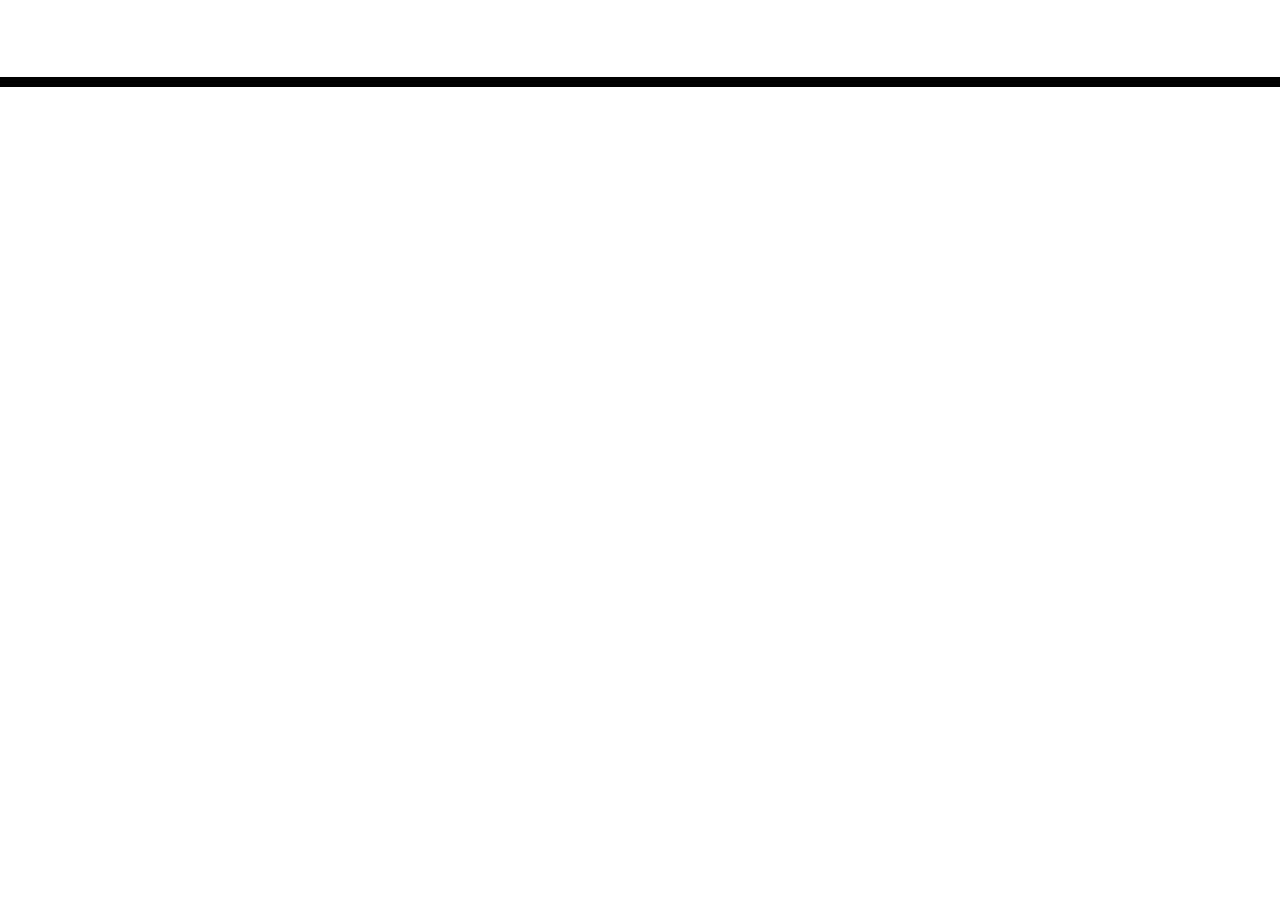
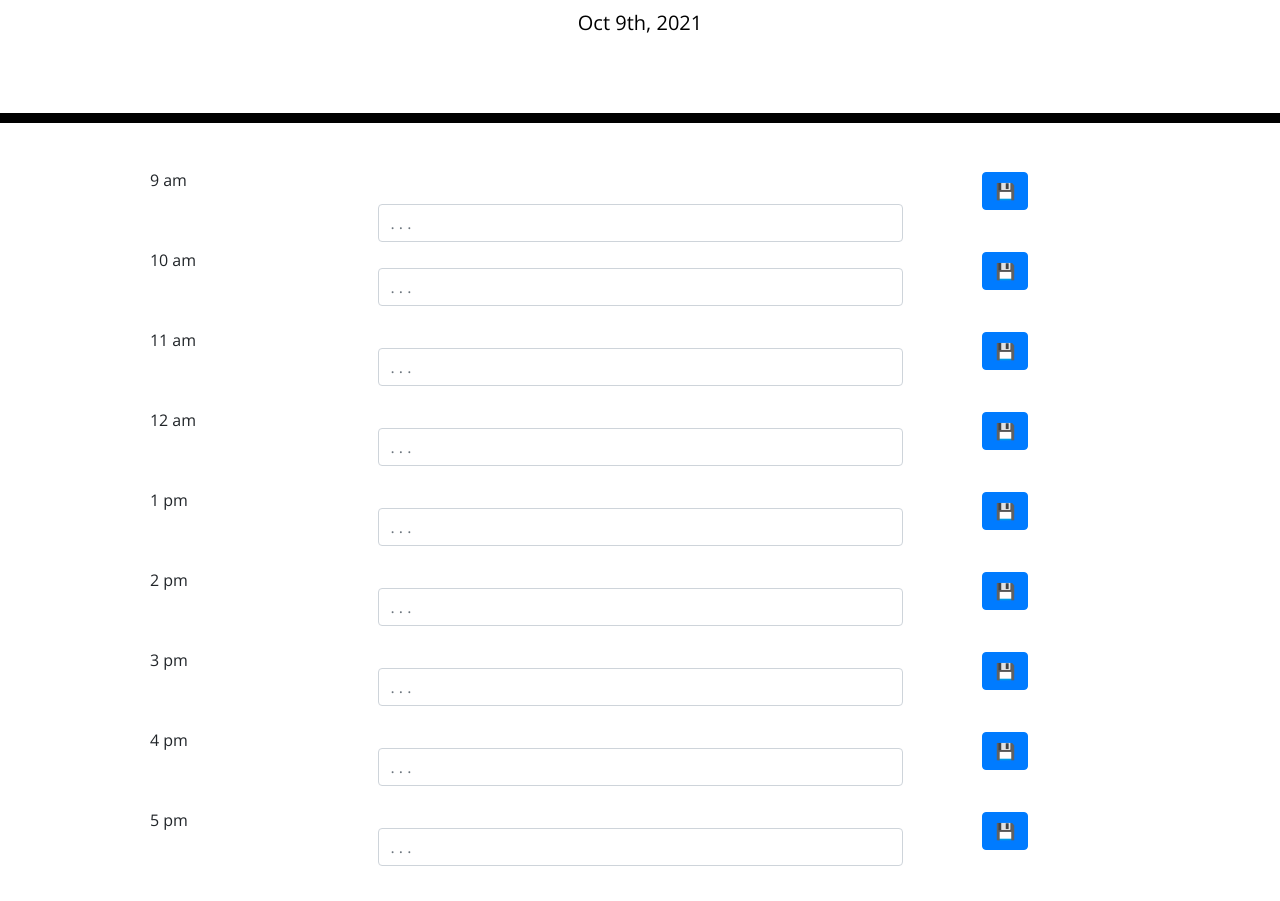
Before and after one commit to ChristianAnti/SimpleCalander, a plain HTML site: page Develop/index.html in a window 1280 px wide. Shown: the part 181-1082 px from the top of the page. Before the commit the page ends 800 px from the top, so only its background shows below. Drawn offline with nearby package versions, Linux system fonts and the light colour scheme; files that its build step writes are made by us from their sources.

Commit message:
added time on header, rows with times, input fields, save buttions, and save to local functionality

````diff
--- a/Develop/assets/javascript/script.js
+++ b/Develop/assets/javascript/script.js
@@ -4,14 +4,45 @@
 // GIVEN I am using a daily planner to create a schedule
 // WHEN I open the planner
 // THEN the current day is displayed at the top of the calendar
-// WHEN I scroll down
-// THEN I am presented with timeblocks for standard business hours
+
+var today = moment();
+$("#currentDay").text(today.format("MMM Do, YYYY"));
+
 // WHEN I view the timeblocks for that day
 // THEN each timeblock is color coded to indicate whether it is in the past, present, or future
-// WHEN I click into a timeblock
-// THEN I can enter an event
+
+
+
 // WHEN I click the save button for that timeblock
 // THEN the text for that event is saved in local storage
+
+var toDoInput = document.querySelector("#toDoInput");
+var saveButton = document.querySelector("#saveButton");
+
+renderLastRegistered();
+
+function renderLastRegistered() {
+
+    if(localStorage.getItem("toDoInput") !== null){
+      var toDoInput = localStorage.getItem("toDoInput");
+
+      console.log(toDoInput);
+      toDoInput.innerHTML = toDoInput;
+    }}
+
+
 // WHEN I refresh the page
 // THEN the saved events persist
+
+saveButton.addEventListener("click", function(event) {
+    event.preventDefault();
+
+    var toDoInput = document.querySelector("#toDoInput").value;
+
+      localStorage.setItem("toDoInput", toDoInput);
+      // * It's done when the information under Last Registered User is updated to reflect the data stored using `localStorage`.
+      renderLastRegistered();
+    }
+  );
+
 // ```
--- a/Develop/index.html
+++ b/Develop/index.html
@@ -18,7 +18,7 @@
       href="https://fonts.googleapis.com/css?family=Open+Sans&display=swap"
       rel="stylesheet"
     />
-    <link rel="stylesheet" href="style.css" />
+    <link rel="stylesheet" href="assets/css/style.css" />
     <title>Work Day Scheduler</title>
   </head>
 
@@ -30,11 +30,115 @@
     </header>
     <div class="container">
       <!-- Timeblocks go here -->
+      <!-- // WHEN I scroll down
+      // THEN I am presented with timeblocks for standard business hours -->
+      <div class="container">
+        <div class="row">
+          <div class="col">
+            9 am
+          </div>
+          <div class="col-6">
+            <!-- // WHEN I click into a timeblock
+            // THEN I can enter an event -->
+            <input type="string" class="form-control" id="toDoInput" placeholder=". . .">
+          </div>
+          <div class="col">
+            <button type="button" class="btn btn-primary" id="saveButton">💾</button>
+          </div>
+        </div>
+        <div class="row">
+          <div class="col">
+            10 am
+          </div>
+          <div class="col-6">
+            <input type="string" class="form-control" id="toDoInput" placeholder=". . .">
+          </div>
+          <div class="col">
+            <button type="button" class="btn btn-primary" id="saveButton">💾</button>
+          </div>
+        </div>
+        <div class="row">
+          <div class="col">
+            11 am
+          </div>
+          <div class="col-6">
+            <input type="string" class="form-control" id="toDoInput" placeholder=". . .">
+          </div>
+          <div class="col">
+            <button type="button" class="btn btn-primary" id="saveButton">💾</button>
+          </div>
+        </div>
+        <div class="row">
+          <div class="col">
+            12 am
+          </div>
+          <div class="col-6">
+            <input type="string" class="form-control" id="toDoInput" placeholder=". . .">
+          </div>
+          <div class="col">
+            <button type="button" class="btn btn-primary" id="saveButton">💾</button>
+          </div>
+        </div>
+        <div class="row">
+          <div class="col">
+            1 pm
+          </div>
+          <div class="col-6">
+            <input type="string" class="form-control" id="toDoInput" placeholder=". . .">
+          </div>
+          <div class="col">
+            <button type="button" class="btn btn-primary" id="saveButton">💾</button>
+          </div>
+        </div>
+        <div class="row">
+          <div class="col">
+            2 pm
+          </div>
+          <div class="col-6">
+            <input type="string" class="form-control" id="toDoInput" placeholder=". . .">
+          </div>
+          <div class="col">
+            <button type="button" class="btn btn-primary" id="saveButton">💾</button>
+          </div>
+        </div>
+        <div class="row">
+          <div class="col">
+            3 pm
+          </div>
+          <div class="col-6">
+            <input type="string" class="form-control" id="toDoInput" placeholder=". . .">
+          </div>
+          <div class="col">
+            <button type="button" class="btn btn-primary" id="saveButton">💾</button>
+          </div>
+        </div>
+        <div class="row">
+          <div class="col">
+            4 pm
+          </div>
+          <div class="col-6">
+            <input type="string" class="form-control" id="toDoInput" placeholder=". . .">
+          </div>
+          <div class="col">
+            <button type="button" class="btn btn-primary" id="saveButton">💾</button>
+          </div>
+        </div>
+        <div class="row">
+          <div class="col">
+            5 pm
+          </div>
+          <div class="col-6">
+            <input type="string" class="form-control" id="toDoInput" placeholder=". . .">
+          </div>
+          <div class="col">
+            <button type="button" class="btn btn-primary" id="saveButton">💾</button>
+          </div>
+        </div>
     </div>
 
     <script src="https://cdnjs.cloudflare.com/ajax/libs/jquery/3.2.1/jquery.min.js"></script>
     <script src="https://cdnjs.cloudflare.com/ajax/libs/moment.js/2.24.0/moment.min.js"></script>
-    <script src="script.js"></script>
+    <script src="assets/javascript/script.js"></script>
 
   </body>
 </html>
````
Also changed, not shown: 1 other file.
